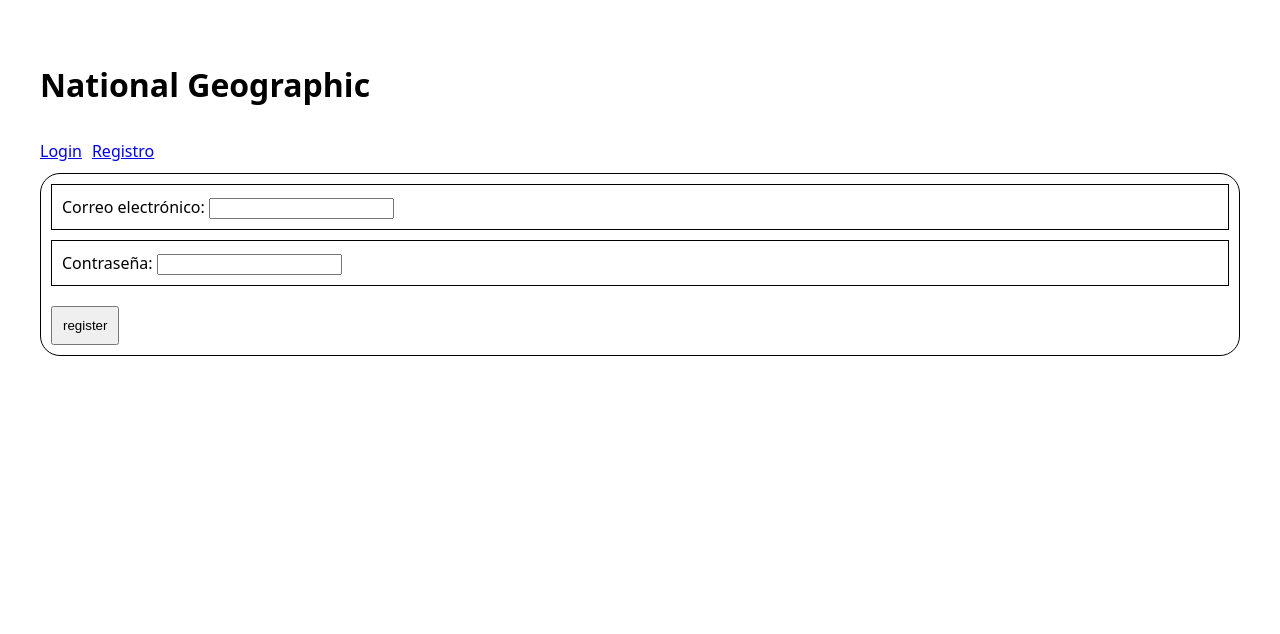
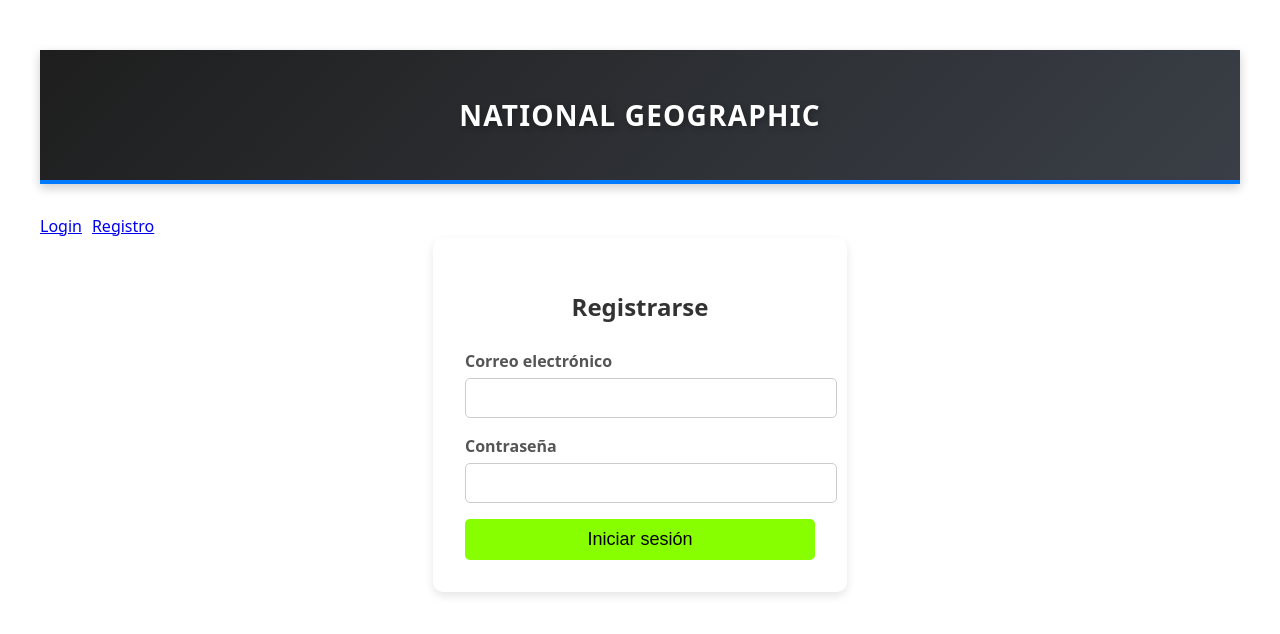
Before and after one commit to josego16/zootopia, a React (Vite) app: page /register in a window 1280 px wide. Shown: the top 634 px of the page. Built offline with nearby package versions, Linux system fonts and the light colour scheme.

Commit message:
ultimos estilos de css

```diff
--- a/src/components/auth/Login.jsx
+++ b/src/components/auth/Login.jsx
@@ -1,6 +1,7 @@
 import React, {useContext, useState} from 'react';
 import {AuthContext} from "../../context/AuthContext.jsx";
 import {useNavigate} from "react-router-dom";
+import '../../css/Login.css';
 
 const Login = () => {
     const {login} = useContext(AuthContext);
@@ -25,18 +26,21 @@
     };
 
     return (
-        <form onSubmit={handleSubmit} style={{border: "1px solid black", borderRadius: "20px", marginTop: "10px"}}>
-            <div style={{padding: '10px', border: "1px solid black", margin: "10px"}}>
-                <label htmlFor="email">Correo electrónico: </label>
+        <div className="login-container">
+            <form onSubmit={handleSubmit} className="login-form">
+                <h2>Iniciar sesión</h2>
+                <div className="input-group">
+                    <label htmlFor="email">Correo electrónico</label>
                     <input type="email" name="email" id="email" value={user.email} onChange={handleChange} required/>
                 </div>
-            <div style={{padding: '10px', border: "1px solid black", margin: "10px"}}>
-                <label htmlFor="password">Contraseña: </label>
+                <div className="input-group">
+                    <label htmlFor="password">Contraseña</label>
                     <input type="password" name="password" id="password" value={user.password} onChange={handleChange}
                            required/>
                 </div>
-            <button type="submit" style={{padding: '10px', margin: "10px"}}>login</button>
+                <button type="submit" className="login-button">Iniciar sesión</button>
             </form>
+        </div>
     );
 };
 
--- a/src/components/auth/Register.jsx
+++ b/src/components/auth/Register.jsx
@@ -1,6 +1,7 @@
 import React, {useContext, useState} from 'react';
 import {AuthContext} from "../../context/AuthContext.jsx";
 import {useNavigate} from "react-router-dom";
+import '../../css/Register.css';
 
 const Register = () => {
     const {register} = useContext(AuthContext);
@@ -25,18 +26,21 @@
     };
 
     return (
-        <form onSubmit={handleSubmit} style={{border: "1px solid black", borderRadius: "20px", marginTop: "10px"}}>
-            <div style={{padding: '10px', border: "1px solid black", margin: "10px"}}>
-                <label htmlFor="email">Correo electrónico: </label>
+        <div className="register-container">
+            <form onSubmit={handleSubmit} className="register-form">
+                <h2>Registrarse</h2>
+                <div className="input-group">
+                    <label htmlFor="email">Correo electrónico</label>
                     <input type="email" name="email" id="email" value={user.email} onChange={handleChange} required/>
                 </div>
-            <div style={{padding: '10px', border: "1px solid black", margin: "10px"}}>
-                <label htmlFor="password">Contraseña: </label>
+                <div className="input-group">
+                    <label htmlFor="password">Contraseña</label>
                     <input type="password" name="password" id="password" value={user.password} onChange={handleChange}
                            required/>
                 </div>
-            <button type="submit" style={{padding: '10px', margin: "10px"}}>register</button>
+                <button type="submit" className="register-button">Iniciar sesión</button>
             </form>
+        </div>
     );
 };
 
--- a/src/components/form/AnimalForm.jsx
+++ b/src/components/form/AnimalForm.jsx
@@ -95,7 +95,7 @@
                        value={animal.image_url} onChange={handlechange}/>
             </div>
             <p style={{margin: "10px", padding: "10px", fontSize: "20px", color: "red"}}>{errorMessage}</p>
-            <button type="submit" style={{padding: '10px', margin: "10px"}}>enviar</button>
+            <button className="button" type="submit" style={{padding: '10px', margin: "10px"}}>enviar</button>
         </form>
     );
 };
--- /dev/null
+++ b/src/css/Login.css
@@ -0,0 +1,55 @@
+.login-container {
+    display: flex;
+    justify-content: center;
+    align-items: center;
+}
+
+.login-form {
+    background: white;
+    padding: 2rem;
+    border-radius: 10px;
+    box-shadow: 0 4px 10px rgba(0, 0, 0, 0.1);
+    width: 350px;
+    text-align: center;
+}
+
+.login-form h2 {
+    margin-bottom: 1.5rem;
+    color: #333;
+}
+
+.input-group {
+    margin-bottom: 1rem;
+    text-align: left;
+}
+
+.input-group label {
+    display: block;
+    font-weight: bold;
+    margin-bottom: 5px;
+    color: #555;
+}
+
+.input-group input {
+    width: 100%;
+    padding: 10px;
+    border: 1px solid #ccc;
+    border-radius: 5px;
+    font-size: 16px;
+}
+
+.login-button {
+    width: 100%;
+    padding: 10px;
+    border: none;
+    background-color: #007bff;
+    color: white;
+    font-size: 18px;
+    border-radius: 5px;
+    cursor: pointer;
+    transition: background-color 0.3s ease;
+}
+
+.login-button:hover {
+    background-color: #0600b3;
+}
--- /dev/null
+++ b/src/css/Register.css
@@ -0,0 +1,55 @@
+.register-container {
+    display: flex;
+    justify-content: center;
+    align-items: center;
+}
+
+.register-form {
+    background: white;
+    padding: 2rem;
+    border-radius: 10px;
+    box-shadow: 0 4px 10px rgba(0, 0, 0, 0.1);
+    width: 350px;
+    text-align: center;
+}
+
+.register-form h2 {
+    margin-bottom: 1.5rem;
+    color: #333;
+}
+
+.input-group {
+    margin-bottom: 1rem;
+    text-align: left;
+}
+
+.input-group label {
+    display: block;
+    font-weight: bold;
+    margin-bottom: 5px;
+    color: #555;
+}
+
+.input-group input {
+    width: 100%;
+    padding: 10px;
+    border: 1px solid #ccc;
+    border-radius: 5px;
+    font-size: 16px;
+}
+
+.register-button {
+    width: 100%;
+    padding: 10px;
+    border: none;
+    background-color: #88ff00;
+    color: black;
+    font-size: 18px;
+    border-radius: 5px;
+    cursor: pointer;
+    transition: background-color 0.3s ease;
+}
+
+.register-button:hover {
+    background-color: #00b383;
+}
--- a/src/pages/Navbar.jsx
+++ b/src/pages/Navbar.jsx
@@ -1,6 +1,7 @@
 import React, {useContext} from 'react';
 import {NavLink, Outlet} from "react-router-dom";
 import {AuthContext} from "../context/AuthContext.jsx";
+import Header from "../assets/Header.jsx";
 
 const Navbar = () => {
     const {user, logout} = useContext(AuthContext);
@@ -8,7 +9,7 @@
     return (
         <div>
             <header>
-                <h1>National Geographic</h1>
+                <Header title="National Geographic"/>
                 <nav style={{marginTop: "30px"}}>
                     {!user.isLogged ? (
                         <>
@@ -21,7 +22,7 @@
                             <NavLink style={{marginRight: "10px"}} to="/animals">Animales</NavLink>
                             <NavLink style={{marginRight: "10px"}} to="/form">Formulario</NavLink>
                             <NavLink style={{marginRight: "10px"}} to="/about">Sobre Nosotros</NavLink>
-                            <button onClick={logout}>Cerrar sesión</button>
+                            <button className="button" onClick={logout}>Cerrar sesión</button>
                         </>
                     )}
                 </nav>
```
Lines whose indentation alone changed are shown as unchanged.
